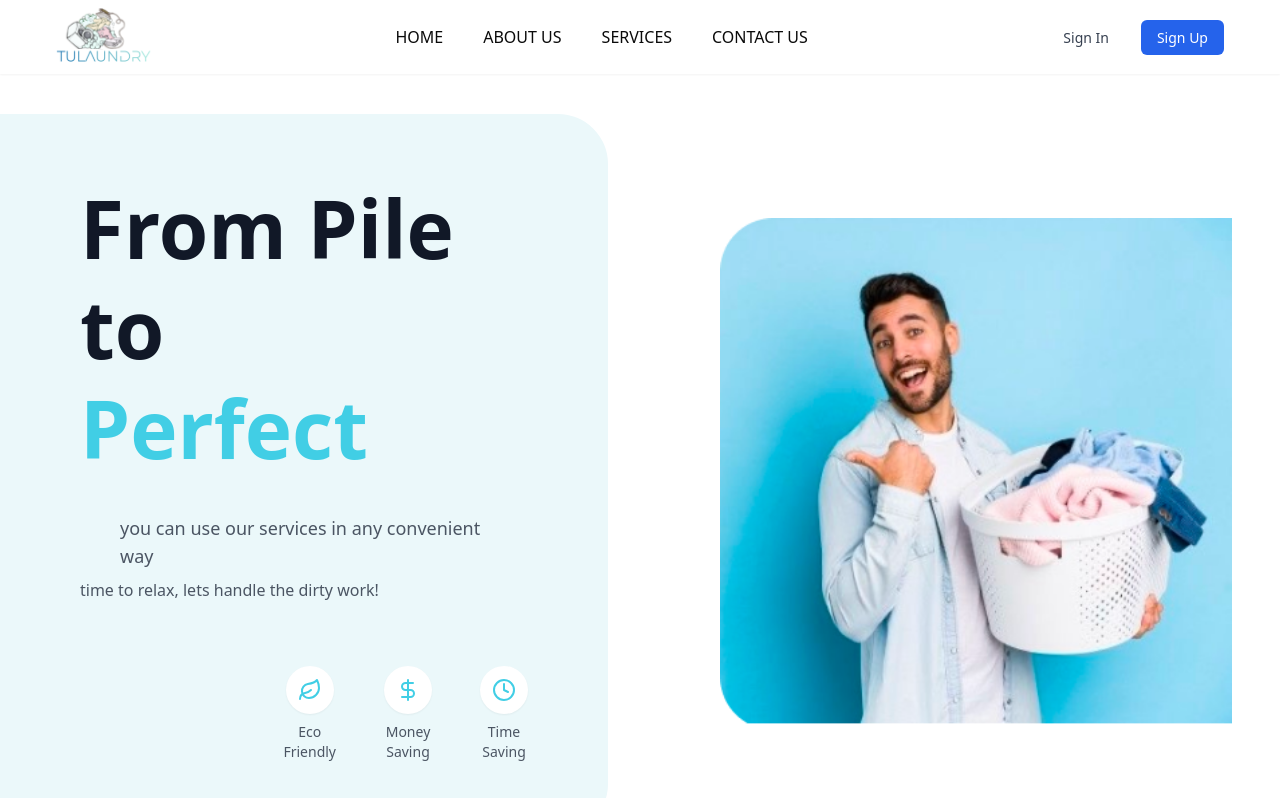
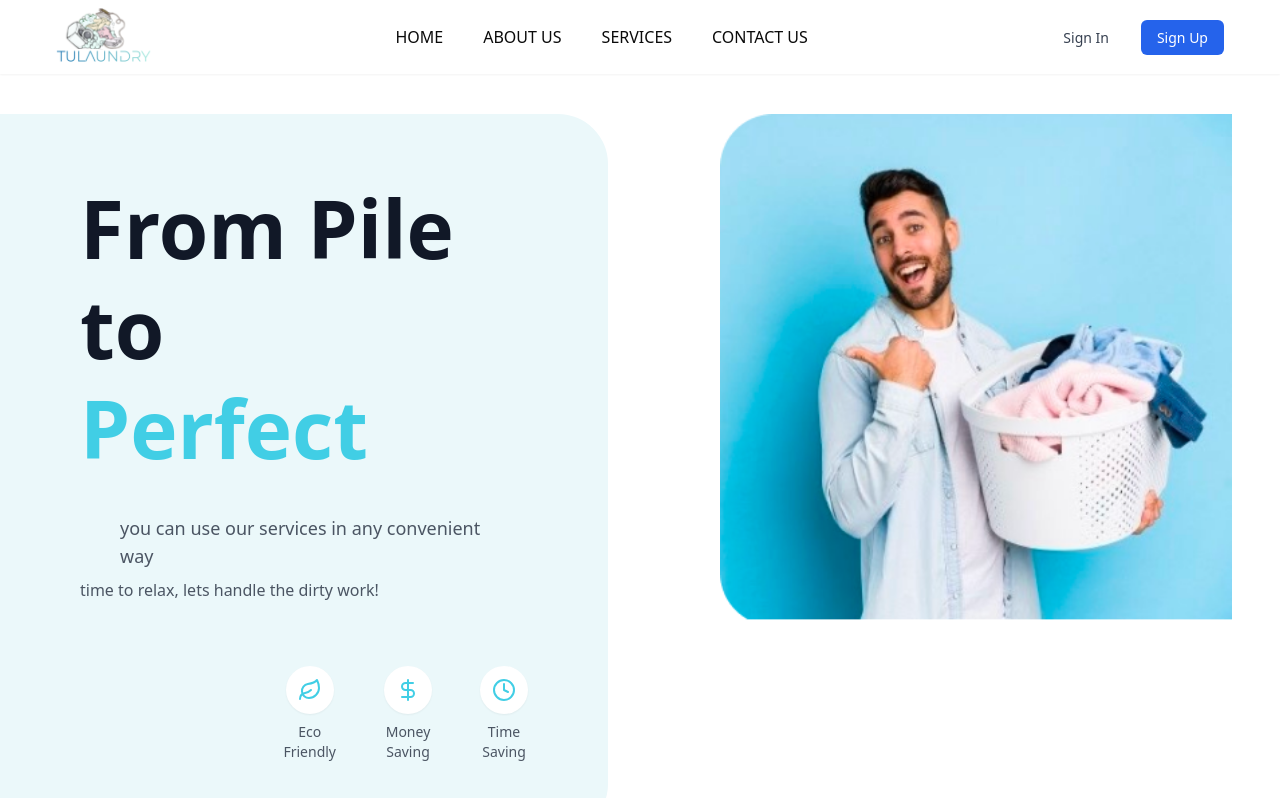
Before and after one commit to Aristocratjnr/Consumer-dashboard, a Next.js app: page / in a window 1280 px wide. Shown: the top 798 px of the page. Built offline with nearby package versions, Linux system fonts and the light colour scheme.

Commit message:
feat: adjust HeroSection alignment and layout for improved responsiveness

```diff
--- a/src/components/HomePage/HeroSection.tsx
+++ b/src/components/HomePage/HeroSection.tsx
@@ -7,7 +7,7 @@ export default function HeroSection() {
     <div className="min-h-screen">
 
       {/* Hero Section */}
-      <div className="mt-10 flex flex-col lg:flex-row items-center">
+      <div className="items-start mt-10 flex flex-col lg:flex-row ">
         <div className="bg-[#EBF8FA] flex-1 min-h-[90vh] lg:min-h-[90vh] rounded-r-[50px] overflow-hidden lg:w-2/3">
           <div className="container mx-auto px-6 lg:px-20 pt-16">
             <div className="max-w-2xl">
```
